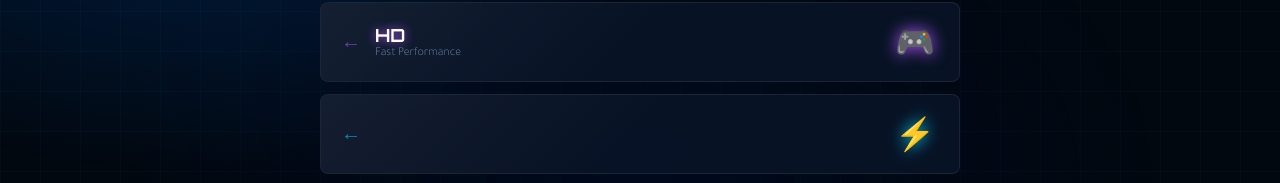
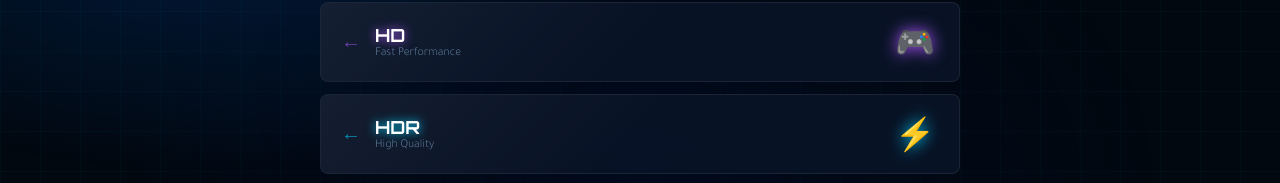
Before and after one commit to tom50050/FPS-Tool-By-T-O-M, a plain HTML site: page index.html in a window 1280 px wide. Shown: the part 229-412 px from the top of the page. Drawn offline with Linux system fonts and the light colour scheme.

Commit message:
Add labels to HDR button in index.html

```diff
--- a/index.html
+++ b/index.html
@@ -282,8 +282,8 @@ body{font-family:'Tajawal',sans-serif;background:var(--bg-dark);color:var(--text
           <div class="card-shine"></div>
           <div class="card-icon">⚡</div>
           <div style="flex:1;display:flex;flex-direction:column;align-items:flex-end">
-            <div class="card-label"></div>
-            <div class="card-sub"></div>
+            <div class="card-label">HDR</div>
+            <div class="card-sub">High Quality</div>
           </div>
           <div class="card-arrow">←</div>
         </button>
```
